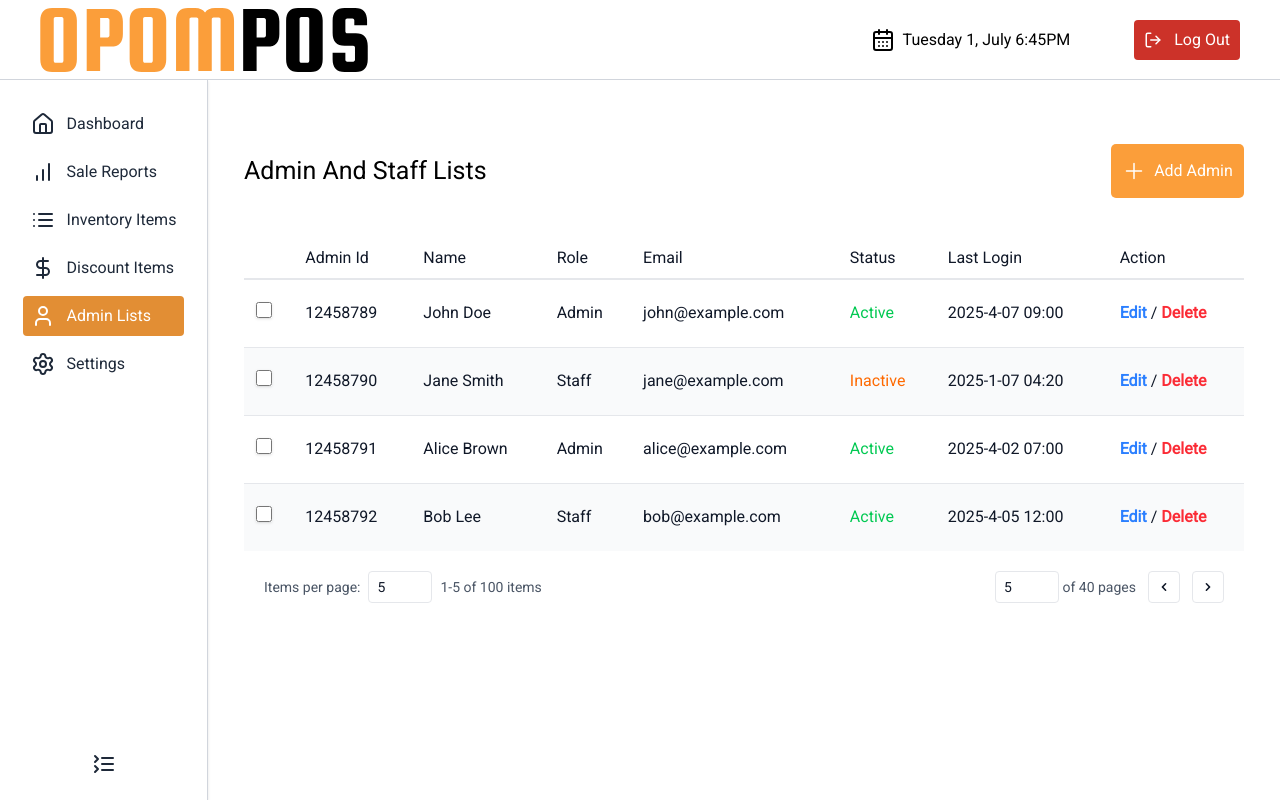
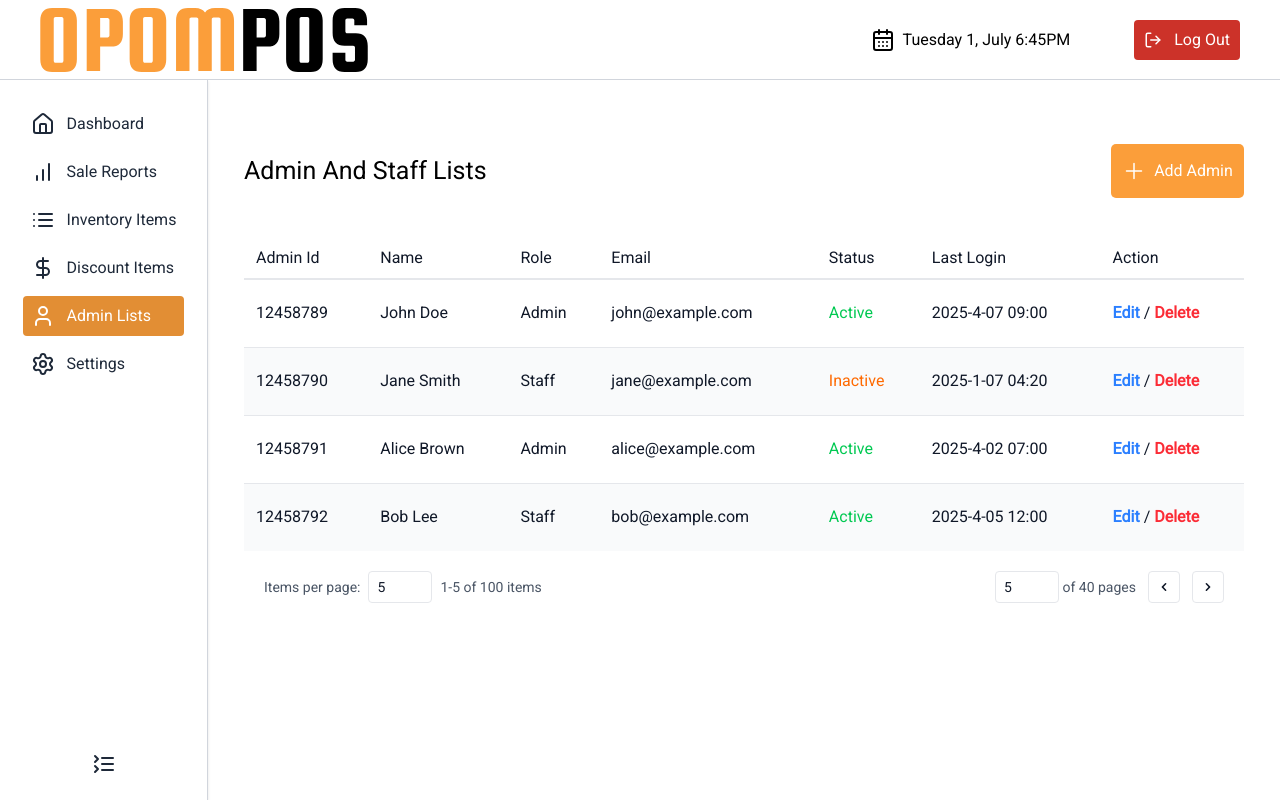
Before and after one commit to one-project-one-month/opom-pos-react-js, a Next.js app: page /admin/admin-lists in a window 1280 px wide. Built offline with nearby package versions, Linux system fonts and the light colour scheme.

Commit message:
Refactor Admin and Staff Lists table by removing unnecessary checkbox column and cleaning up the header structure

```diff
--- a/app/(root)/admin/(main)/admin-lists/page.tsx
+++ b/app/(root)/admin/(main)/admin-lists/page.tsx
@@ -56,8 +56,6 @@ const page = () => {
           <table className="min-w-full divide-y-2 divide-gray-200">
                   <thead className="ltr:text-left rtl:text-right">
                   <tr className="*:font-medium *:text-gray-900">
-                      <th className="px-3 py-1 whitespace-nowrap">
-                      </th>
 
                       <th className="px-3 py-2 whitespace-nowrap">
                           <span className=''>
@@ -96,10 +94,7 @@ const page = () => {
 
                   <tbody className="divide-y divide-gray-200 *:even:bg-gray-50">
                   {dummyData?.map((item, i) => (
-                     <tr key={i} className="*:text-gray-900 *:first:font-medium h-[68px]">
-                      <td className="px-3 py-2 whitespace-nowrap">
-                          <input type="checkbox" className="size-4 rounded border-gray-300 shadow-sm" id={`Option${i}`} />
-                      </td>
+                      <tr key={i} className="*:text-gray-900 *:first:font-medium h-[68px]">
                       <td className="px-3 py-2 whitespace-nowrap">{item.id}</td>
                       <td className="px-3 py-2 whitespace-nowrap">{item.name}</td>
                       <td className="px-3 py-2 whitespace-nowrap">{item.role}</td>
```
